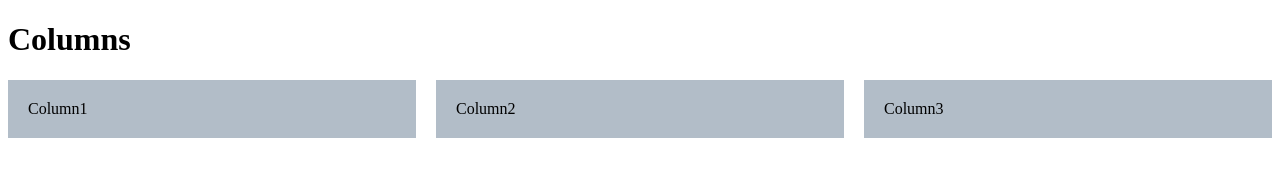
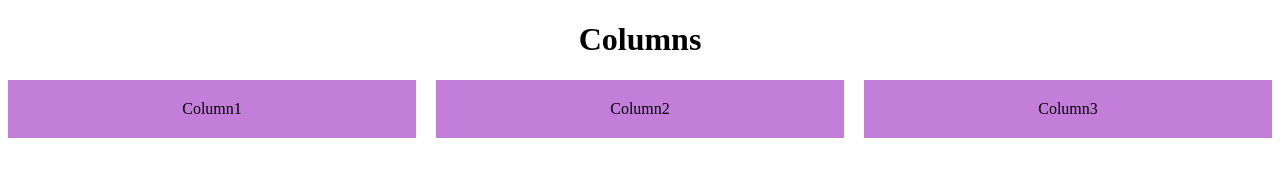
Before and after one commit to A01285958/DesarrolloWeb, a plain HTML site: page home.html in a window 1280 px wide. Drawn offline with Linux system fonts and the light colour scheme.

Commit message:
FInal changes

```diff
--- a/home.css
+++ b/home.css
@@ -1,10 +1,14 @@
+header{
+    text-align: center;
+}
 .contenedor {
   display: flex;
   gap: 20px;
+  text-align: center;
 }
 
 .column {
   flex: 1;
-  background: #b2bdc8;
+  background: #c27ed8;
   padding: 20px;
 }
--- a/login.css
+++ b/login.css
@@ -8,7 +8,7 @@ body {
 .form-signin {
     max-width: 350px;
     padding: 10rem;
-    background: #b2bdc8;
+    background: #c27ed8;
     border-radius: 50px;
     box-shadow: 0 4px 10px rgba(0, 0, 0, 0.1);
   }
```
